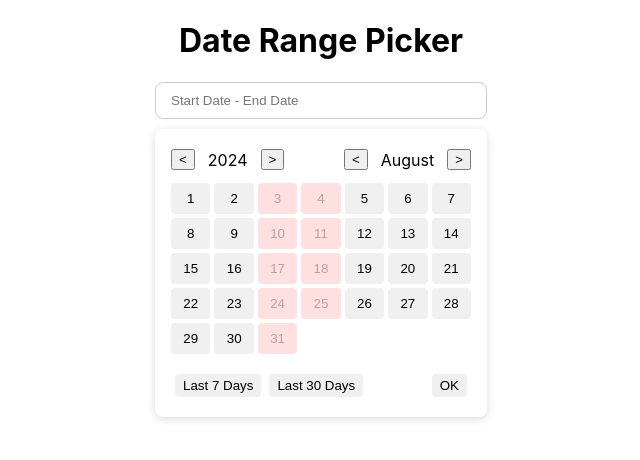
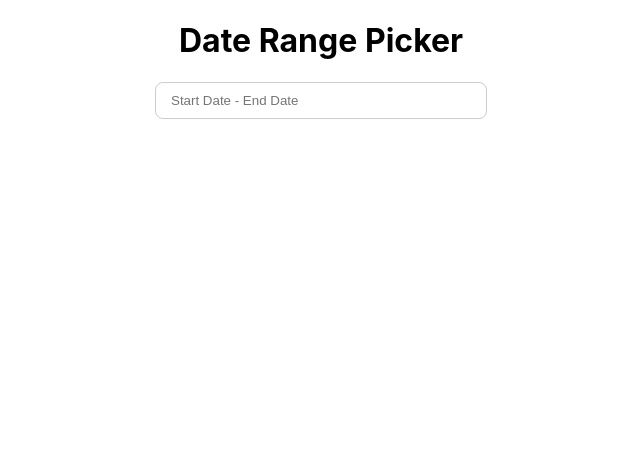
Before and after one commit to shuheen/frontend-assignment, a React (Create React App) app: page / in a window 1280 px wide. Shown: the top 460 px of the page, without its empty margins (319-959 px from the left). Built offline with nearby package versions, Linux system fonts and the light colour scheme.

Commit message:
handle date range value to be persist on toggle"

```diff
--- a/src/components/CalendarView/CalendarView.tsx
+++ b/src/components/CalendarView/CalendarView.tsx
@@ -2,106 +2,80 @@ import React, { useEffect, useState } from 'react';
 import { DateRangePickerProps } from '../../types/DateRangePicker.type';
 import StyledCalendarView from './CalendarView.style';
 
-const CalendarView = ({ predefinedRanges, onChange }: DateRangePickerProps) => {
-  const [startDate, setStartDate] = useState<Date | null>(null);
-  const [endDate, setEndDate] = useState<Date | null>(null);
+interface CalendarViewProps extends DateRangePickerProps {
+  selectedRange: [Date | null, Date | null];
+}
+
+const CalendarView = ({
+  predefinedRanges,
+  onChange,
+  selectedRange,
+}: CalendarViewProps) => {
+  const [startDate, setStartDate] = useState<Date | null>(selectedRange[0]);
+  const [endDate, setEndDate] = useState<Date | null>(selectedRange[1]);
   const [currentMonth, setCurrentMonth] = useState(new Date().getMonth());
   const [currentYear, setCurrentYear] = useState(new Date().getFullYear());
 
-  // Helper function to check if a date is a weekend
   const isWeekend = (date: Date) => {
-    const day = date.getUTCDay();
-    return day === 0 || day === 6; // Sunday = 0, Saturday = 6
+    const day = date.getDay();
+    return day === 0 || day === 6;
   };
 
-  // Normalize date to remove the time component and ensure UTC
-  const normalizeDate = (date: Date) => {
-    const normalized = new Date(
-      Date.UTC(date.getUTCFullYear(), date.getUTCMonth(), date.getUTCDate()),
-    );
-    return normalized;
-  };
-
-  // Handle date selection
   const handleDateSelect = (date: Date) => {
-    const normalizedDate = normalizeDate(date);
-    if (isWeekend(normalizedDate)) return;
+    if (isWeekend(date)) return;
 
     if (!startDate || (startDate && endDate)) {
-      setStartDate(normalizedDate);
+      setStartDate(date);
       setEndDate(null);
     } else {
-      if (normalizedDate > startDate) {
-        setEndDate(normalizedDate);
+      if (date > startDate) {
+        setEndDate(date);
       } else {
         setEndDate(startDate);
-        setStartDate(normalizedDate);
+        setStartDate(date);
       }
     }
   };
 
-  // Calculate weekends correctly in the range
+  useEffect(() => {
+    if (startDate && endDate) {
+      const weekends = getWeekendDatesInRange(startDate, endDate);
+      onChange(
+        [
+          startDate.toISOString().split('T')[0], // Convert to string
+          endDate.toISOString().split('T')[0], // Convert to string
+        ],
+        weekends,
+      );
+    }
+  }, [startDate, endDate, onChange]);
+
   const getWeekendDatesInRange = (start: Date, end: Date) => {
-    const weekends: string[] = [];
-    let currentDate = normalizeDate(new Date(start));
-
+    const weekends = [];
+    const currentDate = new Date(start);
     while (currentDate <= end) {
       if (isWeekend(currentDate)) {
         weekends.push(currentDate.toISOString().split('T')[0]);
       }
-      currentDate.setUTCDate(currentDate.getUTCDate() + 1);
-      currentDate = normalizeDate(currentDate); // Re-normalize after date increment
+      currentDate.setDate(currentDate.getDate() + 1);
     }
-
     return weekends;
   };
 
-  // Effect to handle changes in startDate and endDate
-  useEffect(() => {
-    if (startDate && endDate) {
-      const weekends = getWeekendDatesInRange(startDate, endDate);
-      console.log('Selected Dates:', startDate, endDate);
-      console.log('Weekend Dates:', weekends);
-      onChange(
-        [
-          startDate.toISOString().split('T')[0],
-          endDate.toISOString().split('T')[0],
-        ],
-        weekends,
-      );
-    }
-  }, [startDate, endDate]);
-
-  // Handle predefined range selection
-  const handlePredefinedRangeSelect = (range: [Date, Date]) => {
-    setStartDate(normalizeDate(range[0]));
-    setEndDate(normalizeDate(range[1]));
-  };
-
-  // Generate days for the current month
-  const generateDaysInMonth = (year: number, month: number) => {
-    const days = [];
-    const date = new Date(Date.UTC(year, month, 1));
-    while (date.getUTCMonth() === month) {
-      days.push(new Date(date));
-      date.setUTCDate(date.getUTCDate() + 1);
-    }
-    return days;
-  };
-
-  // Handle change in month and year
   const handleMonthChange = (offset: number) => {
-    const newDate = new Date(Date.UTC(currentYear, currentMonth + offset, 1));
-    setCurrentMonth(newDate.getUTCMonth());
-    setCurrentYear(newDate.getUTCFullYear());
+    const newDate = new Date(currentYear, currentMonth + offset, 1);
+    setCurrentMonth(newDate.getMonth());
+    setCurrentYear(newDate.getFullYear());
   };
 
   const handleYearChange = (offset: number) => {
     setCurrentYear((prevYear) => prevYear + offset);
   };
 
-  // Generate days for the current month
-  const days = generateDaysInMonth(currentYear, currentMonth);
+  const days = Array.from(
+    { length: 31 },
+    (_, i) => new Date(currentYear, currentMonth, i + 1),
+  );
 
   return (
     <StyledCalendarView className="calendar-container">
@@ -114,13 +88,9 @@ const CalendarView = ({ predefinedRanges, onChange }: DateRangePickerProps) => {
         <div className="calendar-header">
           <button onClick={() => handleMonthChange(-1)}>{'<'}</button>
           <span className="selected-month">
-            {new Date(Date.UTC(currentYear, currentMonth)).toLocaleString(
-              'default',
-              {
+            {new Date(currentYear, currentMonth).toLocaleString('default', {
               month: 'long',
-                timeZone: 'UTC',
-              },
-            )}
+            })}
           </span>
           <button onClick={() => handleMonthChange(1)}>{'>'}</button>
         </div>
@@ -130,26 +100,37 @@ const CalendarView = ({ predefinedRanges, onChange }: DateRangePickerProps) => {
           <button
             key={index}
             onClick={() => handleDateSelect(day)}
-            className={`calendar-day ${isWeekend(day) ? 'weekend' : ''} ${startDate && endDate && day >= startDate && day <= endDate ? 'selected' : ''}`}
+            className={`calendar-day ${isWeekend(day) ? 'weekend' : ''} ${
+              startDate && endDate && day >= startDate && day <= endDate
+                ? 'selected'
+                : ''
+            }`}
             disabled={isWeekend(day)}
           >
-            {day.getUTCDate()}
+            {day.getDate()}
           </button>
         ))}
       </div>
       {predefinedRanges && (
         <div className="predefined-ranges">
-          <div className="predefined-ranges-button-wrapper">
           {predefinedRanges.map((range, index) => (
             <button
               key={index}
-                onClick={() => handlePredefinedRangeSelect(range.range)}
+              onClick={() => {
+                setStartDate(range.range[0]);
+                setEndDate(range.range[1]);
+                onChange(
+                  [
+                    range.range[0].toISOString().split('T')[0], // Convert to string
+                    range.range[1].toISOString().split('T')[0], // Convert to string
+                  ],
+                  getWeekendDatesInRange(range.range[0], range.range[1]),
+                );
+              }}
             >
               {range.label}
             </button>
           ))}
-          </div>
-          <button className="ok-button">OK</button>
         </div>
       )}
     </StyledCalendarView>
--- a/src/components/DateRangePicker/DateRangePicker.tsx
+++ b/src/components/DateRangePicker/DateRangePicker.tsx
@@ -8,11 +8,18 @@ const DateRangePicker = ({
   predefinedRanges,
   onChange,
 }: DateRangePickerProps) => {
+  const [isOpen, setIsOpen] = useState<boolean>(false);
   const pickerRef = useRef<HTMLDivElement>(null);
+  const calendarRef = useRef<HTMLDivElement>(null);
   const [position, setPosition] = useState<{ top: number; left: number }>({
     top: 0,
     left: 0,
   });
+
+  // State to retain the selected date range
+  const [selectedRange, setSelectedRange] = useState<
+    [Date | null, Date | null]
+  >([null, null]);
 
   useEffect(() => {
     if (pickerRef.current) {
@@ -21,6 +28,39 @@ const DateRangePicker = ({
     }
   }, []);
 
+  const handleDatePickerToggle = () => {
+    setIsOpen(!isOpen);
+  };
+
+  const handleDateChange = (range: [string, string], weekends: string[]) => {
+    // Convert the string range to Date objects for internal use if needed
+    setSelectedRange([new Date(range[0]), new Date(range[1])]);
+    onChange(range, weekends);
+  };
+
+  useEffect(() => {
+    const handleClickOutside = (event: MouseEvent) => {
+      if (
+        pickerRef.current &&
+        calendarRef.current &&
+        !pickerRef.current.contains(event.target as Node) &&
+        !calendarRef.current.contains(event.target as Node)
+      ) {
+        setIsOpen(false);
+      }
+    };
+
+    if (isOpen) {
+      document.addEventListener('mousedown', handleClickOutside);
+    } else {
+      document.removeEventListener('mousedown', handleClickOutside);
+    }
+
+    return () => {
+      document.removeEventListener('mousedown', handleClickOutside);
+    };
+  }, [isOpen]);
+
   return (
     <StyledDateRangePicker ref={pickerRef}>
       <input
@@ -28,18 +68,28 @@ const DateRangePicker = ({
         readOnly
         className="date-range-input"
         placeholder="Start Date - End Date"
+        value={
+          selectedRange[0] && selectedRange[1]
+            ? `${selectedRange[0]?.toLocaleDateString()} - ${selectedRange[1]?.toLocaleDateString()}`
+            : ''
+        }
+        onFocus={handleDatePickerToggle}
       />
-      {createPortal(
+      {isOpen &&
+        createPortal(
           <div
+            ref={calendarRef}
             style={{
               position: 'absolute',
               top: position.top,
               left: position.left,
+              zIndex: 1000,
             }}
           >
             <CalendarView
               predefinedRanges={predefinedRanges}
-            onChange={onChange}
+              onChange={handleDateChange}
+              selectedRange={selectedRange} // Pass the selected range to the CalendarView
             />
           </div>,
           document.body,
```
Lines whose indentation alone changed are shown as unchanged.
